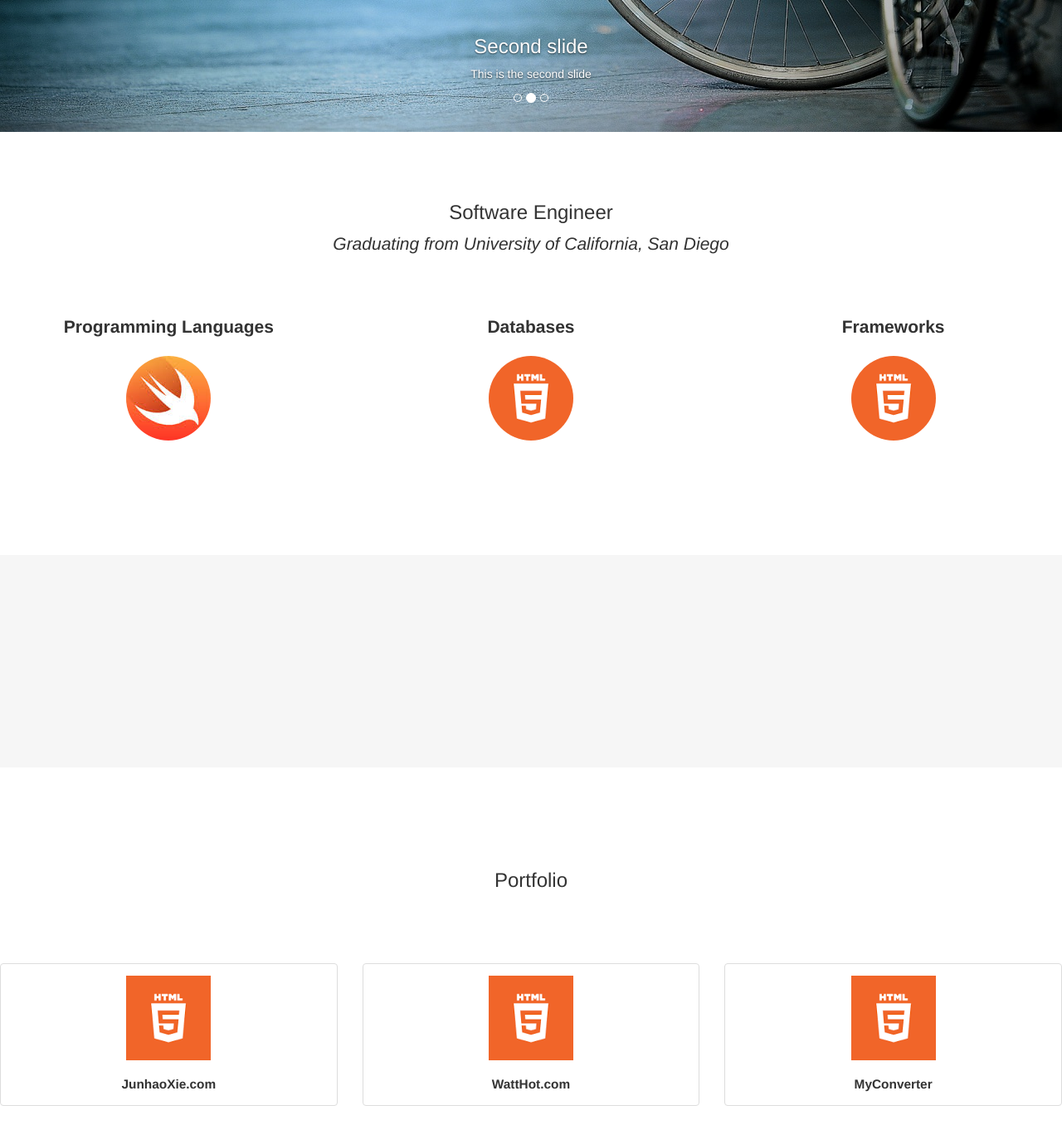
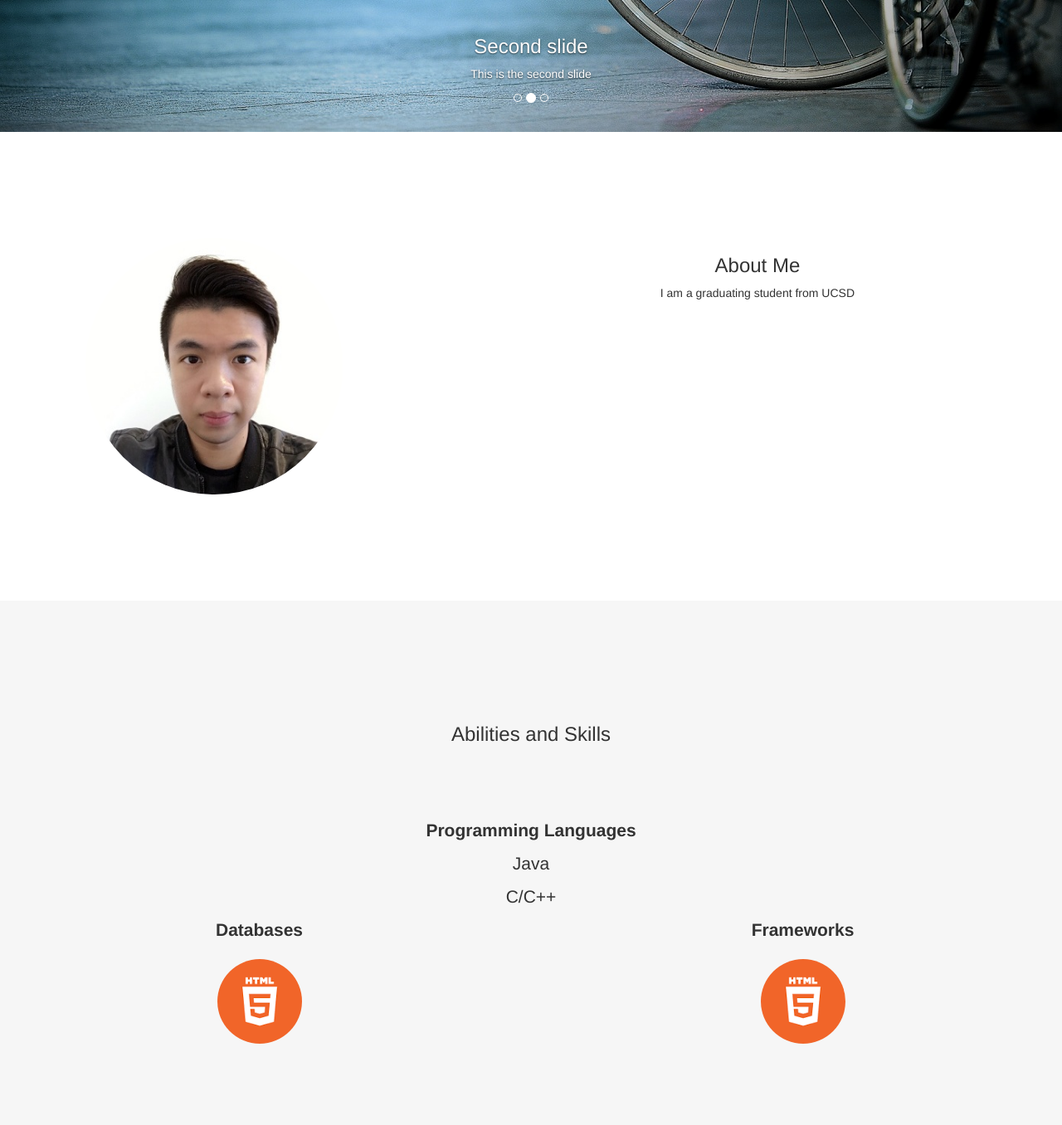
Before and after one commit to junhaox/JunhaoXie.com-Web, a React app: page / in a window 1280 px wide. Shown: the part 561-1917 px from the top of the page at 83% size. Built offline with nearby package versions, Linux system fonts and the light colour scheme.

Commit message:
add about me info

```diff
--- a/src/css/section.css
+++ b/src/css/section.css
@@ -1,23 +1,30 @@
 #aboutMe {
     background-color:white;
     padding-bottom:10%;
-    padding-top:5%;
+    padding-top:10%;
+    text-align:center;
 }
-#aboutText{
-    text-align:center;
-    font-size:150%;
-}
-#aboutImg {
-    border: 10px solid transparent;
-    border-radius: 50%;
-}
-#aboutImg:hover {
-    border-color: #f1f1f1;
+#aboutMe img {
+    width:60%;
+    height:60%;
+    border-radius:50%;
 }
 #ability {
     background-color:#f6f6f6;
     padding-top:10%;
     padding-bottom:10%;
+    text-align:center;
+    font-size:150%;
+}
+#ability img {
+    border: 10px solid transparent;
+    border-radius: 50%;
+}
+#ability img:hover {
+    border-color: #f1f1f1;
+}
+#ability h3 {
+    padding-bottom:6%;
 }
 #portfolio {
     background-color:white;
@@ -37,6 +44,7 @@
 }
 #portfolio img:hover {
     border-color: #f1f1f1;
+    width: 40%;
 }
 #contactMe {
     background-color:#f6f6f6;
--- a/src/js/api.js
+++ b/src/js/api.js
@@ -1,6 +1,6 @@
 function myMap() {
     var myCenter = new google.maps.LatLng(32.8632119,-117.2127723);
-    var mapProp = {center:myCenter, zoom:12, scrollwheel:false, draggable:false, mapTypeId:google.maps.MapTypeId.ROADMAP};
+    var mapProp = {center:myCenter, zoom:12, scrollwheel:true, draggable:true, mapTypeId:google.maps.MapTypeId.ROADMAP};
     var map = new google.maps.Map(document.getElementById("googleMap"), mapProp);
     var marker = new google.maps.Marker({position:myCenter});
     marker.setMap(map);
--- a/src/js/app.js
+++ b/src/js/app.js
@@ -37,23 +37,14 @@ class Cover extends React.Component {
 class AboutMe extends React.Component {
     render() {
         return (
-            <div id="aboutText">
-                <h3>Software Engineer</h3>
-                <p><em>Graduating from University of California, San Diego</em></p>
-                <br />
-                <br />
+            <div>
                 <Row>
-                    <Col sm={4}>
-                        <p><strong>Programming Languages</strong></p>
-                        <img id="aboutImg" src="src/img/swift.jpg"></img>
+                    <Col sm={5}>
+                        <img src="src/img/aboutMe.jpg"></img>
                     </Col>
-                    <Col sm={4}>
-                        <p><strong>Databases</strong></p>
-                        <img id="aboutImg" src="src/img/html.png"></img>
-                    </Col>
-                    <Col sm={4}>
-                        <p><strong>Frameworks</strong></p>
-                        <img id="aboutImg" src="src/img/html.png"></img>
+                    <Col sm={7}>
+                        <h3>About Me</h3>
+                        <p>I am a graduating student from UCSD</p>
                     </Col>
                 </Row>
             </div>
@@ -65,7 +56,20 @@ class Ability extends React.Component {
     render() {
         return (
             <div>
-
+                <h3>Abilities and Skills</h3>
+                <p><strong>Programming Languages</strong></p>
+                <p>Java</p>
+                <p>C/C++</p>
+                <Row>
+                    <Col sm={6}>
+                        <p><strong>Databases</strong></p>
+                        <img src="src/img/html.png"></img>
+                    </Col>
+                    <Col sm={6}>
+                        <p><strong>Frameworks</strong></p>
+                        <img src="src/img/html.png"></img>
+                    </Col>
+                </Row>
             </div>
         )
     }
```
Also changed, not shown: src/img/aboutMe.jpg (added).
